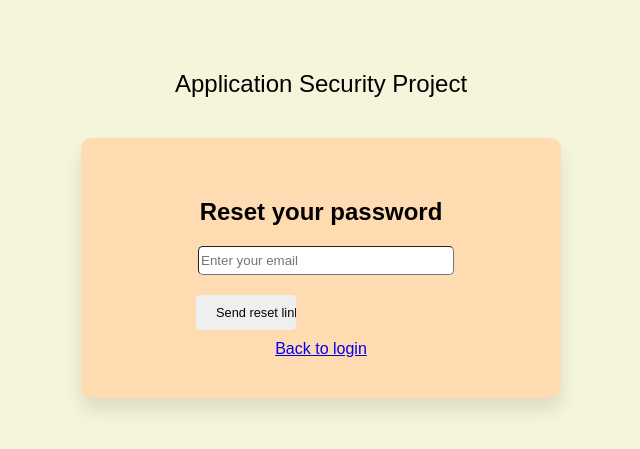
After one commit to LaLoupiotte/SafeEntry, a Flask app: page /forgotten_password in a window 1280 px wide. The commit adds this page. Shown: the top 449 px of the page, without its empty margins (319-959 px from the left). Run offline with Flask 3, Linux system fonts and the light colour scheme; some libraries are stand-ins or nearby versions.

Commit message:
add reset password feature

```diff
--- a/main.py
+++ b/main.py
@@ -219,7 +219,6 @@ def dashboard():
     return redirect(url_for('home'))
 
 @app.route("/verify/<token>")
-@app.route("/verify/<token>")
 def verify_email(token):
     try:
         # Try to decode normally first (valid + not expired)
@@ -260,6 +259,108 @@ def verify_email(token):
 
     return render_template("index.html", RECAPTCHA_SITE_KEY=app.config["RECAPTCHA_SITE_KEY"], message="Email verified! You can now log in.")
 
+@app.route("/forgotten_password", methods=["GET", "POST"])
+@limiter.limit("3/hour")
+def forgotten_password():
+    if request.method == "POST":
+        email = request.form.get("email")
+
+        if not is_valid_email(email):
+            return render_template("forgotten_password.html", error="Invalid email.")
+
+        user = User.query.filter_by(email=email).first()
+
+        if user:
+            send_password_reset_email(user)
+
+        return render_template(
+            "forgotten_password.html",
+            message="If the email exists, a reset link has been sent."
+        )
+
+    return render_template("forgotten_password.html")
+
+@app.route("/reset_password/<token>", methods=["GET", "POST"])
+def reset_password(token):
+    try:
+        payload = jwt.decode(token, JWT_SECRET, algorithms=[JWT_ALGORITHM])
+
+        if payload.get("purpose") != "password_reset":
+            raise jwt.InvalidTokenError()
+
+        email = payload["email"]
+
+    except jwt.ExpiredSignatureError:
+        return render_template("index.html", error="Reset link expired.")
+
+    except jwt.InvalidTokenError:
+        return render_template("index.html", error="Invalid reset link.")
+
+    user = User.query.filter_by(email=email).first()
+    if not user:
+        return render_template("index.html", error="Invalid reset request.")
+
+    if request.method == "POST":
+        password = request.form.get("password")
+
+        if not is_valid_password(password):
+            return render_template(
+                "reset_password.html",
+                error="Password must be at least 8 characters with letters and numbers.",
+                token=token
+            )
+
+        user.set_password(password)
+        user.login_attempts = 0
+        user.is_bruteforced = False
+        db.session.commit()
+
+        return render_template("index.html", message="Password reset successful. You can now log in.")
+
+    return render_template("reset_password.html", token=token)
+
+
+
+def generate_password_reset_token(email):
+    payload = {
+        "email": email,
+        "purpose": "password_reset",
+        "exp": datetime.utcnow() + timedelta(hours=1)
+    }
+    return jwt.encode(payload, JWT_SECRET, algorithm=JWT_ALGORITHM)
+
+def send_password_reset_email(user):
+    token = generate_password_reset_token(user.email)
+    reset_link = url_for("reset_password", token=token, _external=True)
+
+    sender_email = "appsec2025026@gmail.com"
+    app_password = "getqpuxwjsglxxyh"
+
+    message = MIMEMultipart("alternative")
+    message["Subject"] = "Password reset request"
+    message["From"] = sender_email
+    message["To"] = user.email
+
+    html = f"""
+    <html>
+        <body>
+            <p>Click the link below to reset your password:</p>
+            <p><a href="{reset_link}">{reset_link}</a></p>
+            <p>This link expires in 1 hour.</p>
+        </body>
+    </html>
+    """
+
+    message.attach(MIMEText(html, "html"))
+
+    try:
+        with smtplib.SMTP_SSL("smtp.gmail.com", 465) as server:
+            server.login(sender_email, app_password)
+            server.sendmail(sender_email, user.email, message.as_string())
+    except Exception as e:
+        print("Reset email error:", e)
+
+
 
 
 if __name__ in "__main__":
--- /dev/null
+++ b/templates/forgotten_password.html
@@ -0,0 +1,33 @@
+{% extends "base.html" %}
+
+{% block body %}
+
+<div class="container">
+    <h2>Reset your password</h2>
+
+    {% if error %}
+        <p style="color:red;">{{ error }}</p>
+    {% endif %}
+
+    {% if message %}
+        <p style="color:green;">{{ message }}</p>
+    {% endif %}
+
+    <form method="POST" action="{{ url_for('forgotten_password') }}">
+        <input type="hidden" name="csrf_token" value="{{ csrf_token() }}"/>
+
+        <div class="email-input">
+            <input type="email" name="email" placeholder="Enter your email" class="input-field" required>
+        </div>
+
+        <div class="buttons">
+            <input type="submit" value="Send reset link" class="btn btn-pw">
+        </div>
+    </form>
+
+    <div style="margin-top: 10px;">
+        <a href="{{ url_for('home') }}">Back to login</a>
+    </div>
+</div>
+
+{% endblock %}
--- a/templates/index.html
+++ b/templates/index.html
@@ -24,6 +24,8 @@
              <input type="button" value="Register" class="btn btn-reg" onclick="setActionForm('register')">
          </div>
         </div>
+        <a href="{{ url_for('forgotten_password') }}">Forgot your password?</a>
+
     </form>
 
 </div>
```
Also changed, not shown: templates/reset_password.html (added, +26 -0 lines), instance/users.db.
